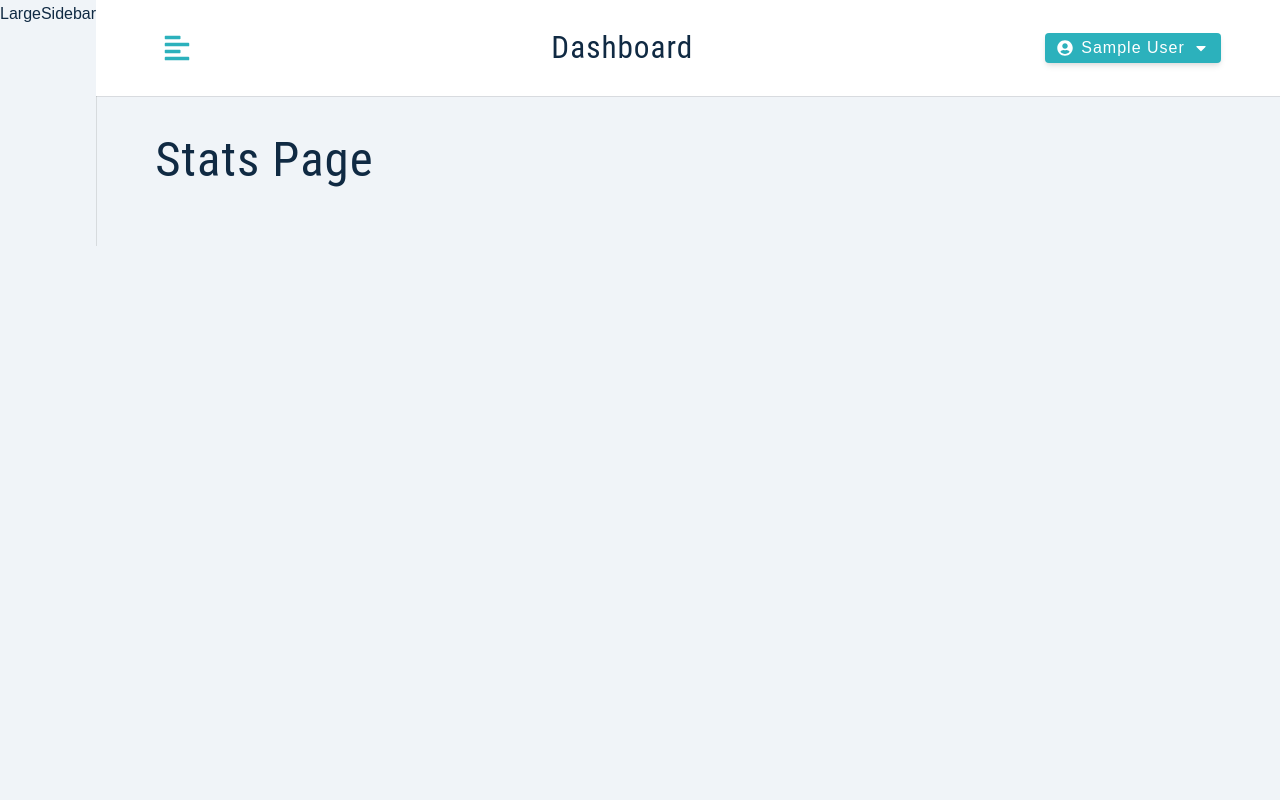
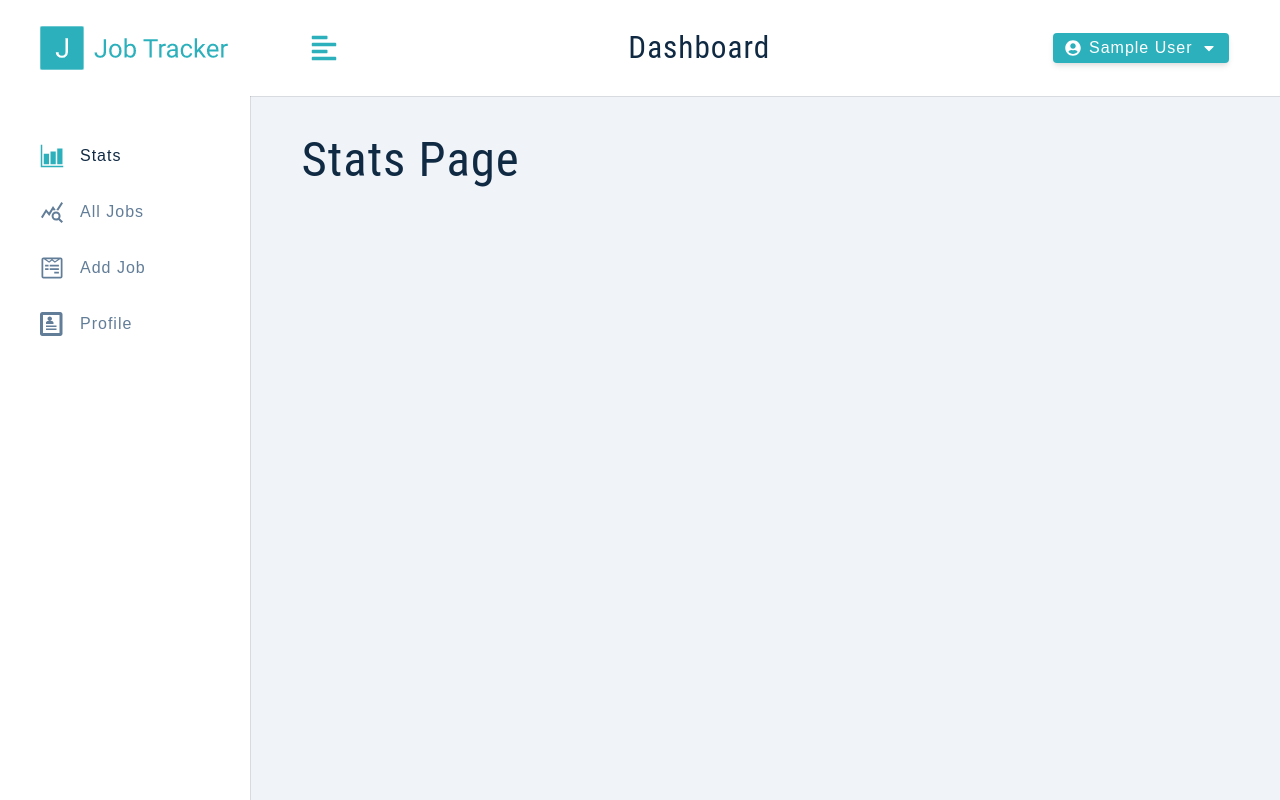
Before and after one commit to DragonSenses/job-tracker, a React (Create React App) app in the folder client/: page / in a window 1280 px wide. Built offline with nearby package versions, Linux system fonts and the light colour scheme; sample sign-in values are in the browser's storage.

Commit message:
Complete LargeSideBar component

```diff
--- a/client/src/components/LargeSidebar.js
+++ b/client/src/components/LargeSidebar.js
@@ -1,10 +1,26 @@
 import React from 'react';
 import Wrapper from '../assets/wrappers/LargeSidebar.js';
+import { useAppContext } from '../context/appContext';
+import Logo from './Logo';
+import NavLinks from './NavLinks.js';
 
 export default function LargeSidebar() {
+  const { showSidebar } = useAppContext();
+
   return (
     <Wrapper>
-      LargeSidebar
+      <div
+        className={
+          showSidebar ? "sidebar-container" : "sidebar-container show-sidebar"
+        }
+      >
+        <div className="content">
+          <header>
+            <Logo />
+          </header>
+          <NavLinks />
+        </div>
+      </div>
     </Wrapper>
-  )
-}
+  );
+};
```
Also changed, not shown: 1 other file (tests, documents, lock files or other folders).
